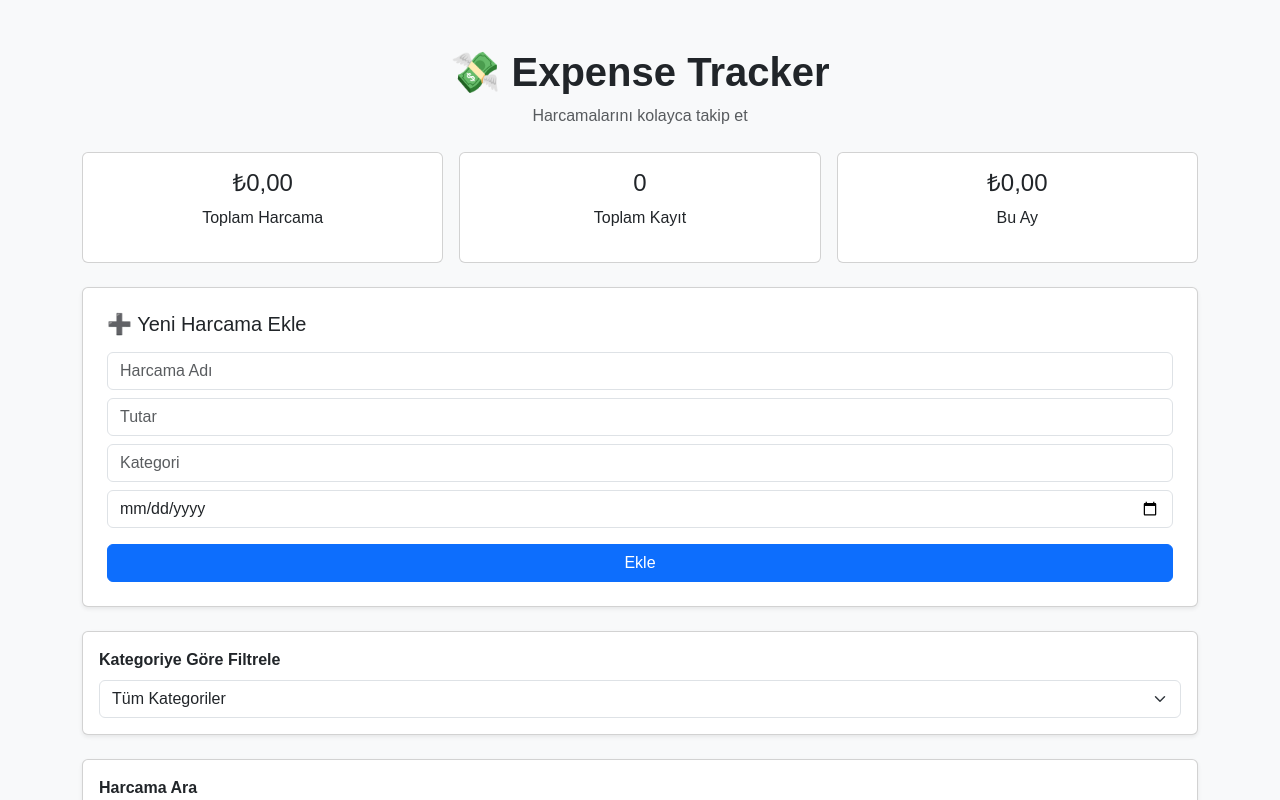
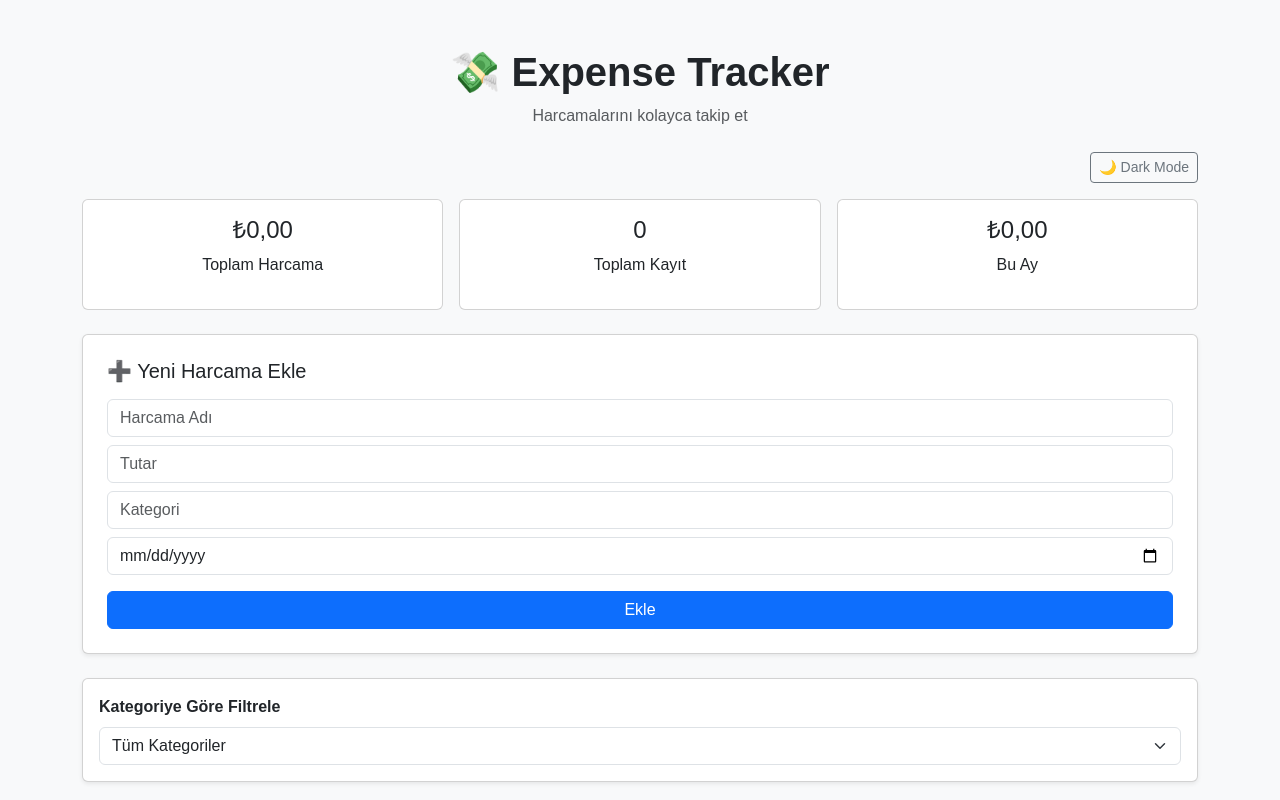
Before and after one commit to LilLannister/ExpenseTracker-JS, a React (Vite) app: page / in a window 1280 px wide. Shown: the top 800 px of the page. Built offline with nearby package versions, Linux system fonts and the light colour scheme.

Commit message:
Add dark mode with persistent toggle

```diff
--- a/src/Pages/Home.tsx
+++ b/src/Pages/Home.tsx
@@ -29,6 +29,10 @@ export default function Home() {
   const [searchText, setSearchText] = useState("");
   const [sortOption, setSortOption] = useState("newest");
   const [message, setMessage] = useState("");
+  const [darkMode, setDarkMode] = useState(() => {
+    return localStorage.getItem("darkMode") === "true";
+    }
+  );
 
   const filteredExpenses = expenses
     .filter((expense) => {
@@ -107,9 +111,23 @@ export default function Home() {
     localStorage.setItem("expenses", JSON.stringify(expenses));
   }, [expenses]);
 
+  useEffect(() => {
+    localStorage.setItem("darkMode", darkMode.toString());
+  }, [darkMode]);
+
   return (
-    <div className="container mt-4">
+    <div className={darkMode ? "app dark-mode min-vh-100" : "app min-vh-100"}>
+      <div className="container py-4">
         <Header />
+
+        <div className="text-end mb-3">
+          <button
+            className="btn btn-sm btn-outline-secondary"
+            onClick={() => setDarkMode(!darkMode)}
+          >
+            {darkMode ? "☀️ Light Mode" : "🌙 Dark Mode"}
+          </button>
+        </div>
 
         <SummaryCards expenses={expenses} />
 
@@ -167,5 +185,6 @@ export default function Home() {
           </div>
         )}
       </div>
+    </div>
   );
 }
--- a/src/index.css
+++ b/src/index.css
@@ -1,5 +1,66 @@
+html,
+body,
+#root {
+  margin: 0;
+  min-height: 100%;
+  background-color: #f8f9fa;
+}
+
 body {
   margin: 0;
-  background-color: #f8f9fa;
   font-family: Arial, sans-serif;
 }
+
+.app {
+  min-height: 100vh;
+  background-color: #f8f9fa;
+  color: #212529;
+}
+
+.app.dark-mode {
+  background-color: #121212;
+  color: #f8f9fa;
+}
+
+.app.dark-mode h1,
+.app.dark-mode h2,
+.app.dark-mode h3,
+.app.dark-mode h4,
+.app.dark-mode h5,
+.app.dark-mode h6,
+.app.dark-mode p,
+.app.dark-mode label {
+  color: #f8f9fa;
+}
+
+.dark-mode {
+  min-height: 100vh;
+  background-color: #121212;
+}
+
+.dark-mode .card {
+  background-color: #1f1f1f;
+  color: #f8f9fa;
+  border-color: #333;
+}
+
+.dark-mode .text-muted {
+  color: #b0b0b0 !important;
+}
+
+.dark-mode .form-control,
+.dark-mode .form-select {
+  background-color: #2a2a2a;
+  color: #f8f9fa;
+  border-color: #444;
+}
+
+.dark-mode .form-control::placeholder {
+  color: #aaa;
+}
+
+.dark-mode .alert-info {
+  background-color: #1e3a46;
+  color: #d9f3ff;
+  border-color: #315b6b;
+}
```
Lines whose indentation alone changed are shown as unchanged.
